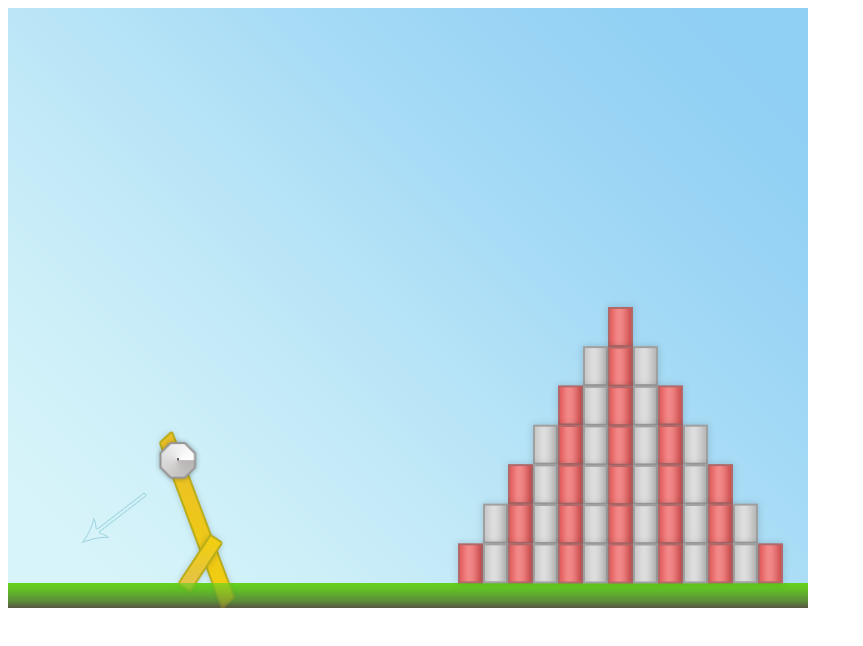
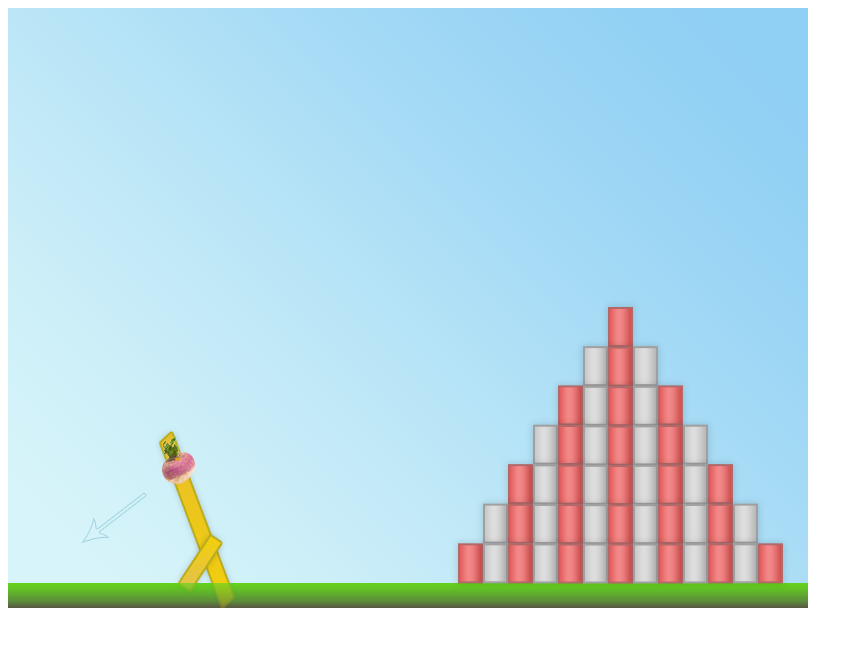
Before and after one commit to tonyedwardspz/Physics-Game, a plain HTML site: page index.html in a window 1280 px wide. Shown: the whole page, without its empty margins (0-863 px from the left). Drawn offline with Linux system fonts and the light colour scheme.

Commit message:
0.1b end of day

```diff
--- a/index.html
+++ b/index.html
@@ -44,14 +44,24 @@
             var rockOptions = {
                 render: {
                     sprite: {
-                        texture: 'images/rock.png'
+                        texture: 'images/turnip.png'
                     }
                 }
             };
 
-            var rock = Bodies.polygon(170, 450, 8, 20, rockOptions),
-                anchor = { x:170, y:450 },
-                elastic = Constraint.create({pointA:anchor, bodyB:rock, stiffness: 0.1});
+            var rock = Bodies.polygon(170, 450, 8, 20, rockOptions);
+
+            var anchor = { x:170, y:450 };
+
+            var elastic = Constraint.create({
+                pointA:anchor,
+                bodyB:rock,
+                stiffness: 0.1,
+                render: {
+                    lineWidth: 5,
+                    strokeStyle: '#dfa417'
+                }
+            });
 
             var pyramid = Composites.pyramid(450, 300, 13, 10, 0, 0, function(x, y, column, row){
                 var texture = column % 2 === 0 ? 'images/block.png' : 'images/block-2.png';
```
Also changed, not shown: images/turnip.png (added).
